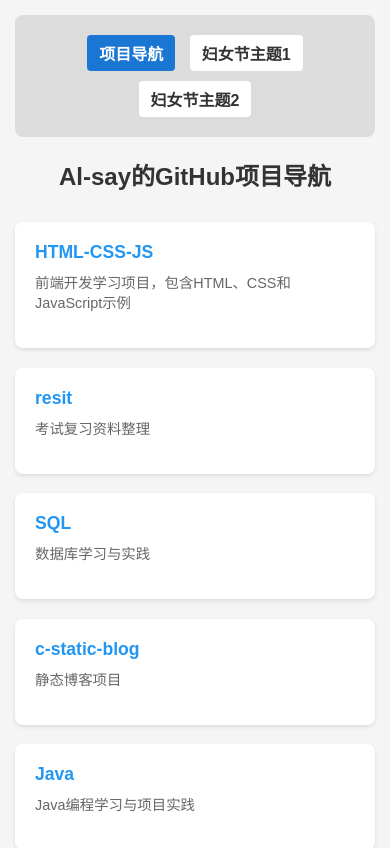
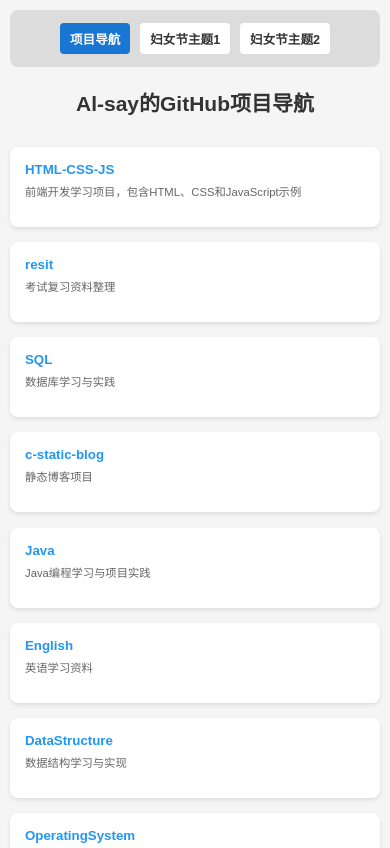
Before and after one commit to Al-say/HTML-CSS-JS, a plain HTML site: page index.html in a window 390 px wide. Shown: the top 848 px of the page. Drawn offline with Linux system fonts and the light colour scheme.

Commit message:
Fix: mobile text overflow and improve responsive design

```diff
--- a/CSS/main.css
+++ b/CSS/main.css
@@ -108,21 +108,45 @@ a:hover {
 
 @media (max-width: 768px) {
     body {
-        padding: 15px;
+        padding: 10px;
+        font-size: 14px;
     }
 
     .project-list {
         grid-template-columns: 1fr;
+        gap: 15px;
+    }
+
+    .project-card {
+        padding: 15px;
+        font-size: 0.95em;
+    }
+
+    .project-card a {
+        font-size: 1em;
+        max-width: 100%;
+        overflow-wrap: anywhere;
     }
 
     h1 {
         font-size: 1.5em;
-        margin-bottom: 30px;
+        margin: 20px 0;
+    }
+
+    .nav {
+        padding: 10px;
+        margin-bottom: 15px;
     }
 
     .nav a {
-        margin: 5px;
-        padding: 6px 12px;
+        margin: 3px;
+        padding: 6px 10px;
+        font-size: 0.9em;
+    }
+
+    .description {
+        font-size: 0.85em;
+        margin-top: 8px;
     }
 }
 
```
